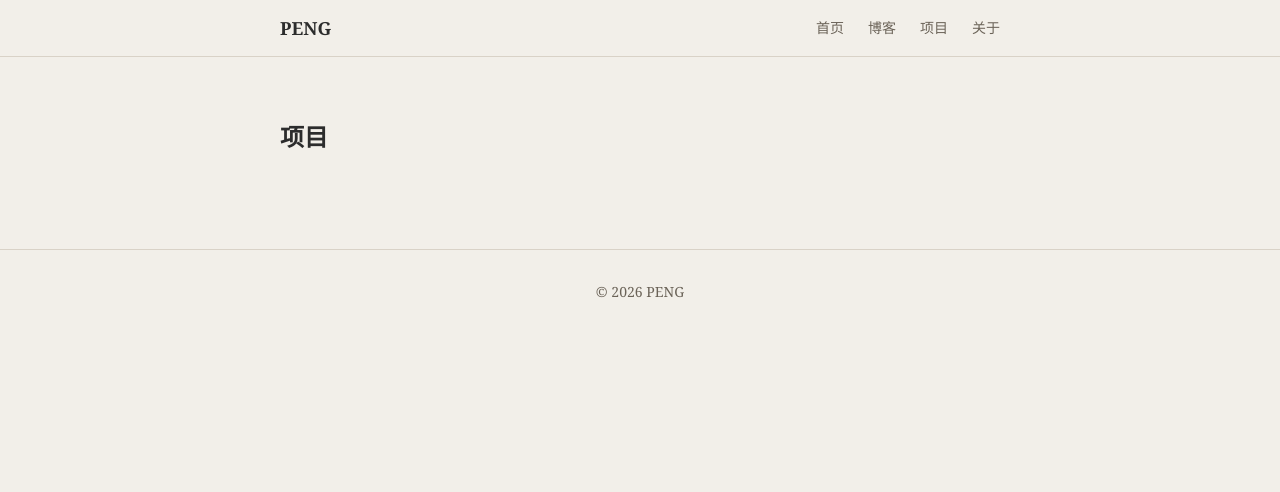
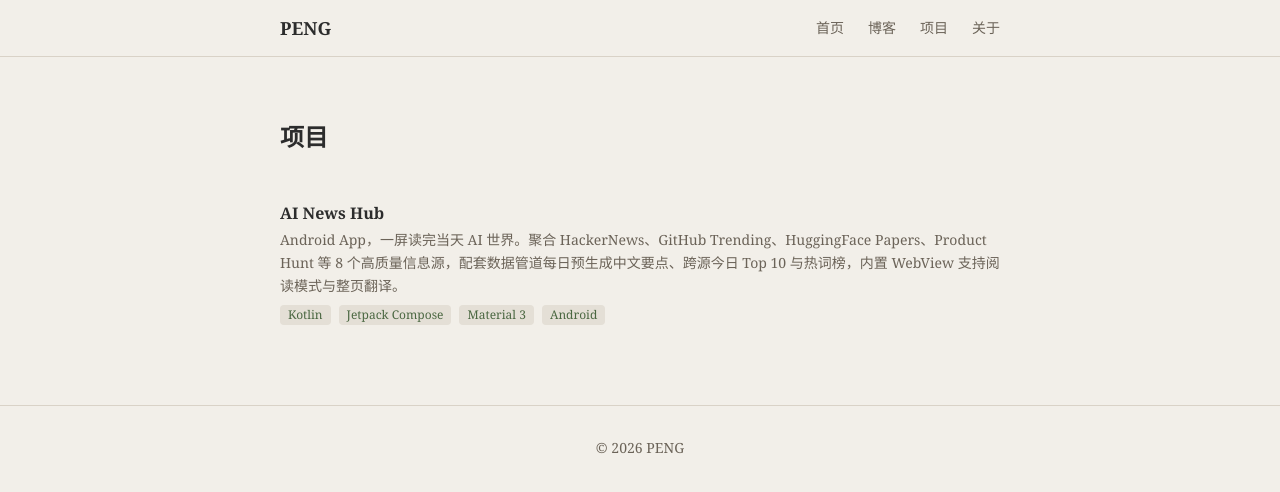
Before and after one commit to burgessjp/burgessjp.github.io, an Astro site: page /projects in a window 1280 px wide. Built offline with nearby package versions, Linux system fonts and the light colour scheme; Astro itself is replaced by a stand-in of ours.

Commit message:
feat: add AI News Hub to projects page

```diff
--- a/src/pages/projects.astro
+++ b/src/pages/projects.astro
@@ -3,7 +3,15 @@
 import Navbar from '../components/Navbar.astro';
 import Footer from '../components/Footer.astro';
 
-const projects: { title: string; description: string; tags: string[] }[] = [];
+const projects: { title: string; description: string; tags: string[]; link?: string }[] = [
+  {
+    title: 'AI News Hub',
+    description:
+      'Android App，一屏读完当天 AI 世界。聚合 HackerNews、GitHub Trending、HuggingFace Papers、Product Hunt 等 8 个高质量信息源，配套数据管道每日预生成中文要点、跨源今日 Top 10 与热词榜，内置 WebView 支持阅读模式与整页翻译。',
+    tags: ['Kotlin', 'Jetpack Compose', 'Material 3', 'Android'],
+    link: 'https://github.com/burgessjp/AI-News-Hub',
+  },
+];
 ---
 
 <BaseLayout title="Projects" description="PENG 的开源项目和作品集">
@@ -13,7 +21,15 @@
     <div>
       {projects.map((project) => (
         <div class="py-4 border-b border-border last:border-b-0">
-          <h3 class="font-serif text-base font-bold text-text mb-1">{project.title}</h3>
+          <h3 class="font-serif text-base font-bold text-text mb-1">
+            {project.link ? (
+              <a href={project.link} target="_blank" rel="noopener" class="hover:text-accent">
+                {project.title}
+              </a>
+            ) : (
+              project.title
+            )}
+          </h3>
           <p class="text-sm text-text-muted leading-relaxed mb-2">{project.description}</p>
           <div class="flex flex-wrap gap-2">
             {project.tags.map((tag) => (
```
